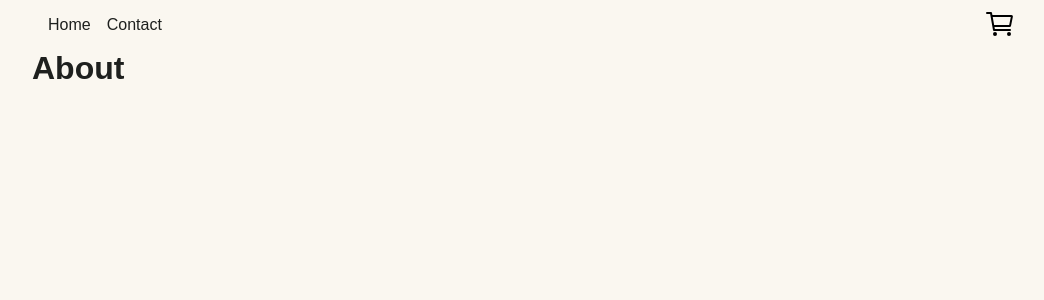
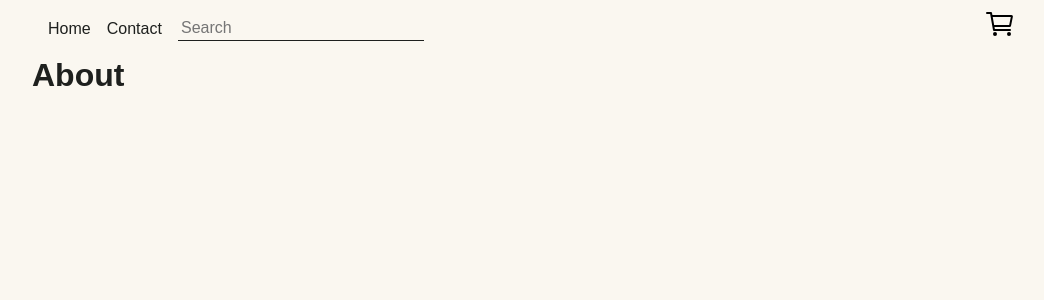
Before and after one commit to AHB-7/e-com, a React (Vite) app: page /contact in a window 1280 px wide. Shown: the top 300 px of the page, without its empty margins (108-1152 px from the left). Built offline with nearby package versions, Linux system fonts and the light colour scheme.

Commit message:
Search function been inpemented

```diff
--- a/src/App.tsx
+++ b/src/App.tsx
@@ -5,10 +5,12 @@ import { Contact } from "./pages/contact";
 import { Navbar } from "./components/navbar";
 import { ShoppingCartProvider } from "./context/shopping-card-context";
 import SingleProductPage from "./components/single-product";
+import { SearchProvider } from "./context/search-provider";
 
 function App() {
     return (
         <ShoppingCartProvider>
+            <SearchProvider>
                 <Navbar />
                 <Container>
                     <Routes>
@@ -20,6 +22,7 @@ function App() {
                         <Route path="/contact" element={<Contact />} />
                     </Routes>
                 </Container>
+            </SearchProvider>
         </ShoppingCartProvider>
     );
 }
--- a/src/components/navbar.tsx
+++ b/src/components/navbar.tsx
@@ -16,9 +16,11 @@ import {
 import { CartItem } from "./cart-item";
 import { useState } from "react";
 import { IoCartOutline } from "react-icons/io5";
+import { useSearch } from "../hooks/search-context";
 
 const Container = styled(BaseContainer)``;
 export function Navbar() {
+    const { setSearchQuery } = useSearch();
     const { cartItems, cartQuantity } = useShoppingCart();
     const [isCartOpen, setIsCartOpen] = useState(false);
 
@@ -32,6 +34,13 @@ export function Navbar() {
                 <NavbarLink as={NavLink} to="/contact">
                     Contact
                 </NavbarLink>
+                <form action="search">
+                    <input
+                        type="text"
+                        placeholder="Search"
+                        onChange={(e) => setSearchQuery(e.target.value)}
+                    />
+                </form>
             </NavbarSc>
             <CartElements>
                 <BasketBtn
--- /dev/null
+++ b/src/context/search-provider.tsx
@@ -0,0 +1,13 @@
+// SearchProvider.tsx
+import { useState } from "react";
+import { SearchContext } from "../hooks/search-context";
+
+export function SearchProvider({ children }: { children: React.ReactNode }) {
+    const [searchQuery, setSearchQuery] = useState("");
+
+    return (
+        <SearchContext.Provider value={{ searchQuery, setSearchQuery }}>
+            {children}
+        </SearchContext.Provider>
+    );
+}
--- /dev/null
+++ b/src/hooks/search-context.ts
@@ -0,0 +1,15 @@
+// search-context.ts
+import { createContext, useContext } from "react";
+
+// Define the context for search
+export const SearchContext = createContext<{
+    searchQuery: string;
+    setSearchQuery: React.Dispatch<React.SetStateAction<string>>;
+}>({
+    searchQuery: "",
+    setSearchQuery: () => {},
+});
+
+export function useSearch() {
+    return useContext(SearchContext);
+}
--- a/src/pages/products.tsx
+++ b/src/pages/products.tsx
@@ -4,6 +4,7 @@ import useFetch from "../hooks/fetch";
 import { AllCards } from "../styles/product-styling";
 import Pagination from "../components/pagination";
 import { PaginationContainer } from "../styles/pagination";
+import { useSearch } from "../hooks/search-context";
 
 interface Product {
     id: number;
@@ -15,17 +16,25 @@ interface Product {
         url: string;
         alt?: string;
     };
-    message: string;
     description: string;
 }
 
 export function Products() {
+    const { searchQuery } = useSearch();
     const [page, setPage] = useState(1);
     const limit = 9;
-    const { data, loading, error } = useFetch<Product[]>(
-        `https://v2.api.noroff.dev/online-shop?limit=${limit}&page=${page}`
+
+    const fetchUrl = searchQuery
+        ? `https://v2.api.noroff.dev/online-shop` // Fetch all items if searchQuery is present
+        : `https://v2.api.noroff.dev/online-shop?limit=${limit}&page=${page}`; // Paginated fetch when no search query
+
+    const { data, loading, error } = useFetch<Product[]>(fetchUrl);
+
+    const isLastPage = searchQuery ? true : data ? data.length < limit : false;
+
+    const filteredData = data?.filter((product) =>
+        product.title.toLowerCase().includes(searchQuery.toLowerCase())
     );
-    const isLastPage = data ? data.length < limit : false;
 
     const handleNextPage = () => {
         if (!isLastPage) setPage((prevPage) => prevPage + 1);
@@ -41,11 +50,11 @@ export function Products() {
 
     return (
         <AllCards>
-            <>
-                {data?.map((item: Product) => (
+            {filteredData?.map((item: Product) => (
                 <StoreItem key={item.id} {...item} />
             ))}
-            </>
+
+            {!searchQuery && (
                 <PaginationContainer>
                     <Pagination
                         currentPage={page}
@@ -54,6 +63,7 @@ export function Products() {
                         isLastPage={isLastPage}
                     />
                 </PaginationContainer>
+            )}
         </AllCards>
     );
 }
--- a/src/styles/navbar.ts
+++ b/src/styles/navbar.ts
@@ -4,10 +4,25 @@ export const Navbar = styled.nav`
     display: flex;
     justify-content: start;
     align-items: center;
+    flex-wrap: wrap;
     gap: 1rem;
     color: white;
     padding: 1rem;
     margin-right: auto;
+    > form {
+        margin-right: auto;
+    }
+    > form > input {
+        padding: 0.2rem;
+        border: none;
+        width: 15rem;
+        font-size: 1rem;
+        border-bottom: 0.1rem solid ${(props) => props.theme.colors.text};
+        background-color: transparent;
+    }
+    > form > input:focus {
+        outline: none;
+    }
 `;
 
 export const NavbarLink = styled.a`
```
Lines whose indentation alone changed are shown as unchanged.
